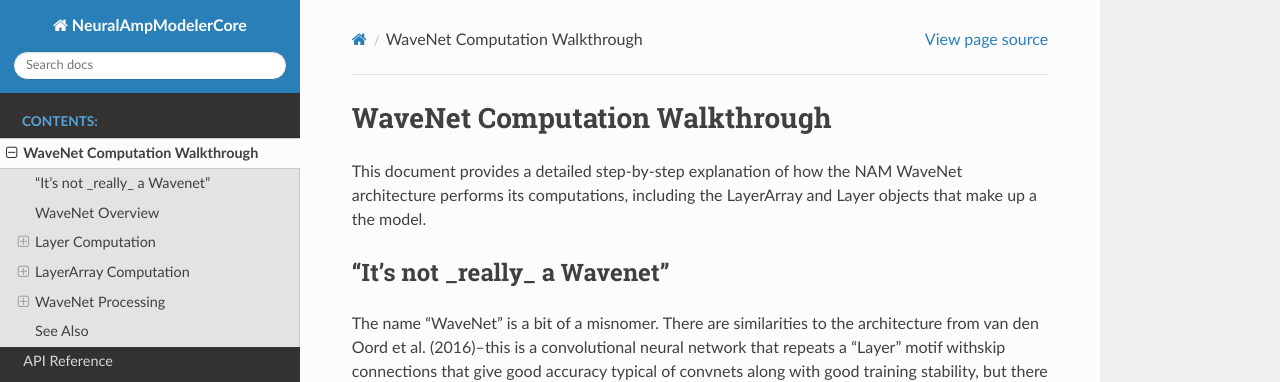
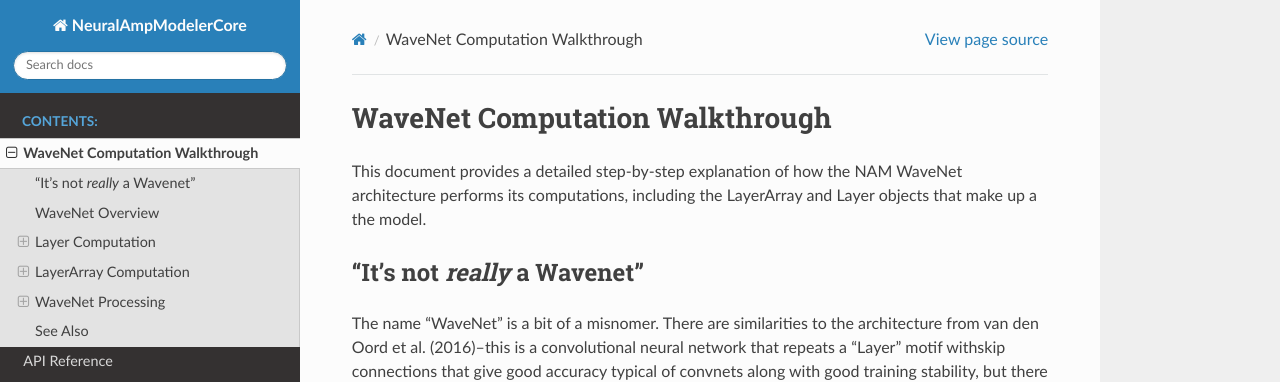
Before and after one commit to sdatkinson/NeuralAmpModelerCore, a Sphinx documentation site: the page built from docs/wavenet_walkthrough.rst, in a window 1280 px wide and 900 px high. Shown: the top 382 px of the window. Built offline with Sphinx 7.4.7 and the Read the Docs theme 3.1.0, drawn with Linux system fonts in a browser that asks for light colours.

```diff
--- a/docs/wavenet_walkthrough.rst
+++ b/docs/wavenet_walkthrough.rst
@@ -3,7 +3,7 @@ WaveNet Computation Walkthrough
 
 This document provides a detailed step-by-step explanation of how the NAM WaveNet architecture performs its computations, including the LayerArray and Layer objects that make up a the model.
 
-"It's not _really_ a Wavenet"
+"It's not *really* a Wavenet"
 -----------------------------
 
 The name "WaveNet" is a bit of a misnomer.
```
